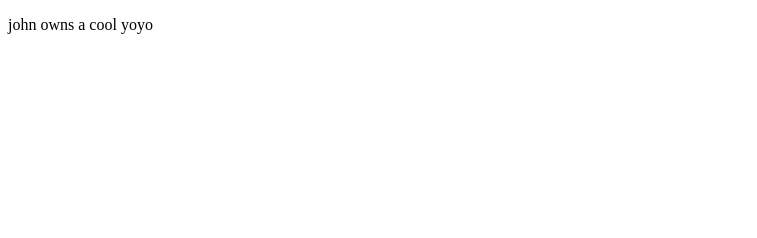
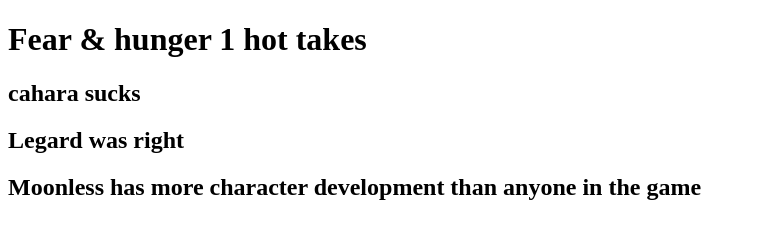
Before and after one commit to 5bridgesj/5bridgesj.github.io, a plain HTML site: page index.html in a window 1280 px wide. Shown: the whole page, without its empty margins (0-757 px from the left). Drawn offline with Linux system fonts and the light colour scheme.

Commit message:
Update index.html

```diff
--- a/index.html
+++ b/index.html
@@ -1,9 +1,12 @@
 <!DOCTYPE html>
 <html>
 <head>
-<title>yoyo</title>
+<title>Fear & Hunger series hot takes</title>
 </head>
 <body>
-<p>john owns a cool yoyo</p>
+<h1> Fear & hunger 1 hot takes</h1>
+<h2>cahara sucks</h2>
+<h2> Legard was right</h2>
+<h2> Moonless has more character development than anyone in the game</h2>
 </body>
 </html>
```
